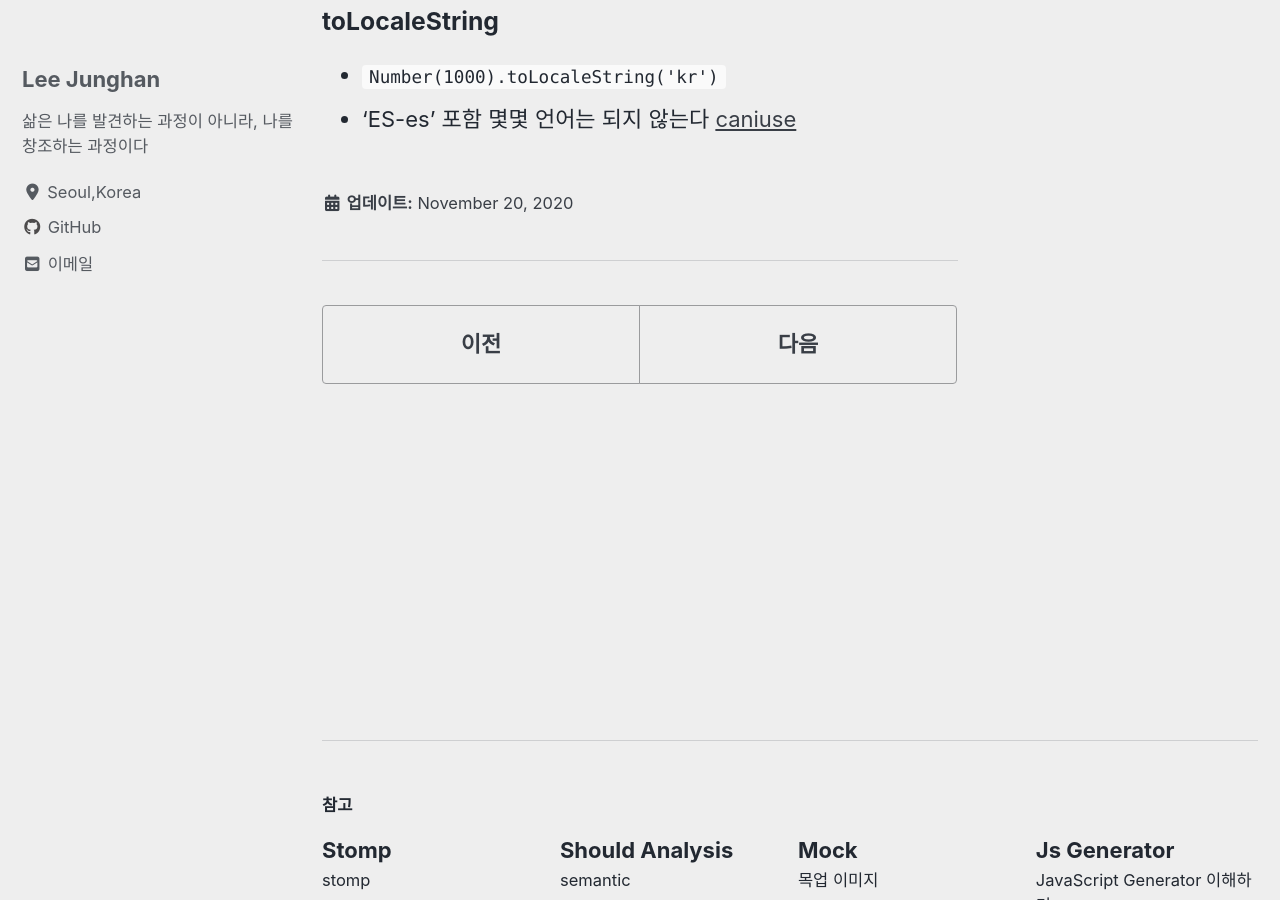
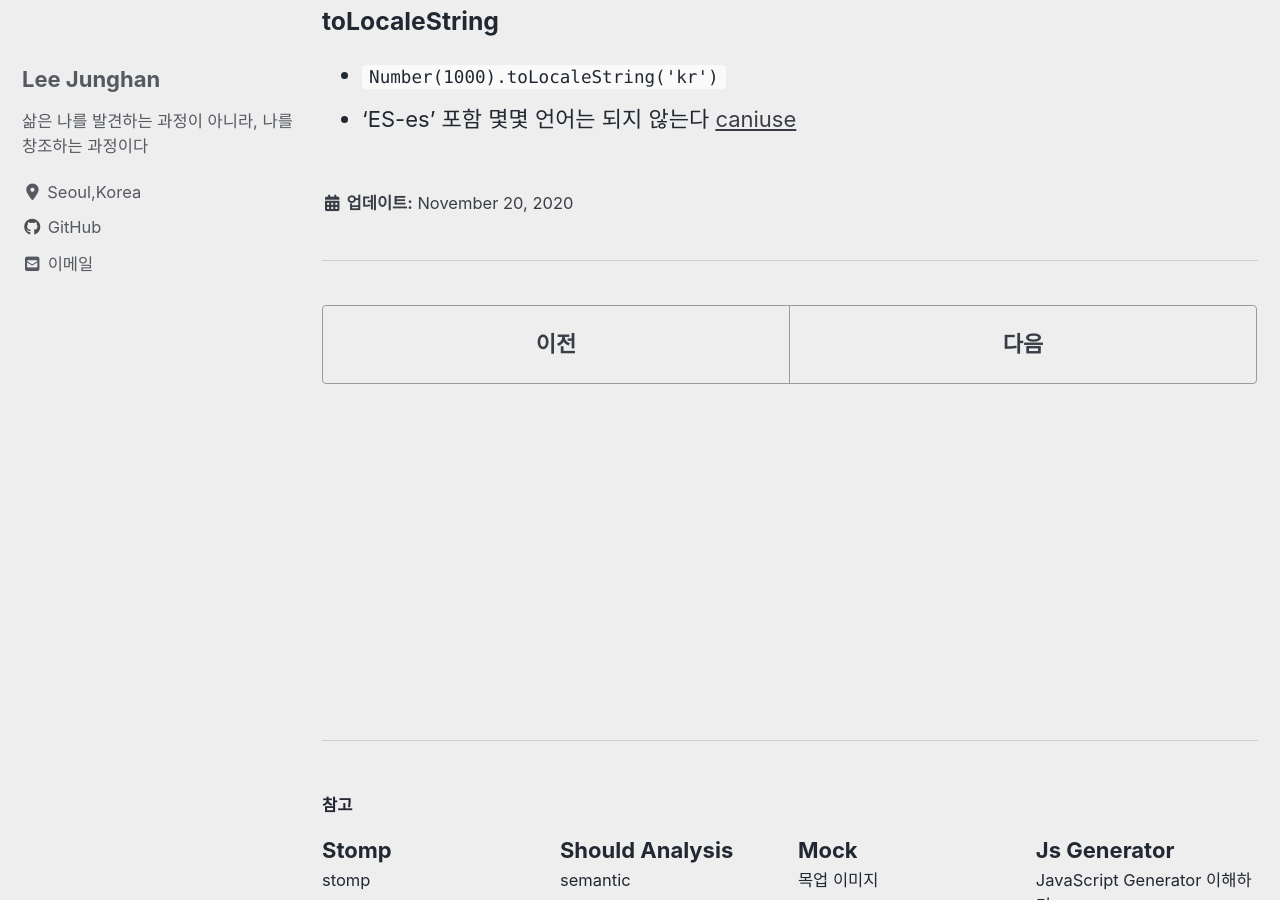
Before and after one commit to toyjhlee/toyjhlee.github.com, a Jekyll site: the page built from _posts/2020-11-20-util.md, in a window 1280 px wide and 900 px high, scrolled down 205 px. Built offline with Jekyll 4.4.1, drawn with Linux system fonts in a browser that asks for light colours; cached includes are drawn as plain includes; nearby versions of some CDN libraries.

Commit message:
Style remove paddingRight of .archive .page

```diff
--- a/assets/css/main.scss
+++ b/assets/css/main.scss
@@ -6,3 +6,10 @@
 
 @import "minimal-mistakes/skins/{{ site.minimal_mistakes_skin | default: 'default' }}"; // skin
 @import "minimal-mistakes"; // main partials
+
+@media (min-width: 64em) {
+    .archive,
+    .page {
+        padding-right: 0;
+    }
+}
```
